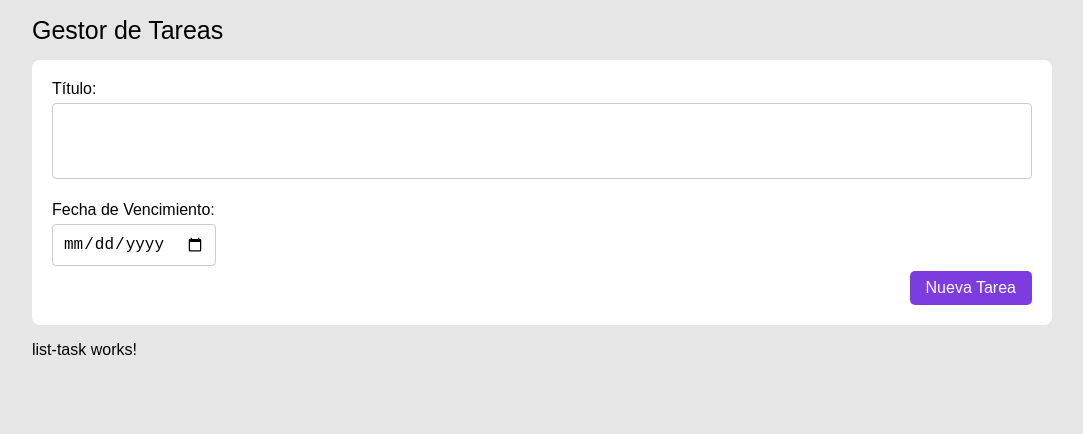
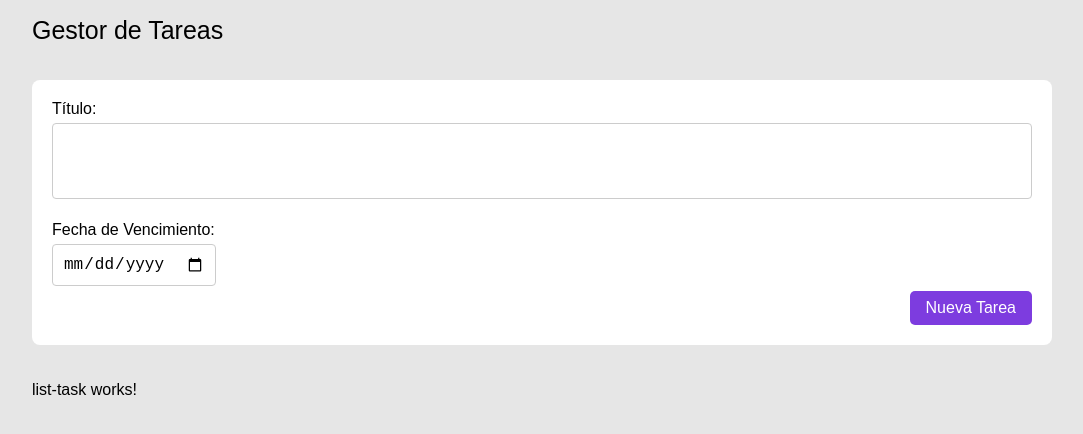
Before and after one commit to jjaramillodev/ngx-task-manager, an Angular app: page / in a window 1280 px wide. Shown: the top 434 px of the page, without its empty margins (98-1181 px from the left). Built offline with nearby package versions, Linux system fonts and the light colour scheme; a web font is replaced by a local one.

Commit message:
feat(tasks): ajustar el contenedor y colocar los elementos

```diff
--- a/src/app/tasks/tasks.component.html
+++ b/src/app/tasks/tasks.component.html
@@ -1,5 +1,4 @@
-
-<app-container>
+<app-container [gap]="20">
   <app-header></app-header>
   <app-form-task></app-form-task>
   <app-list-task></app-list-task>
```
